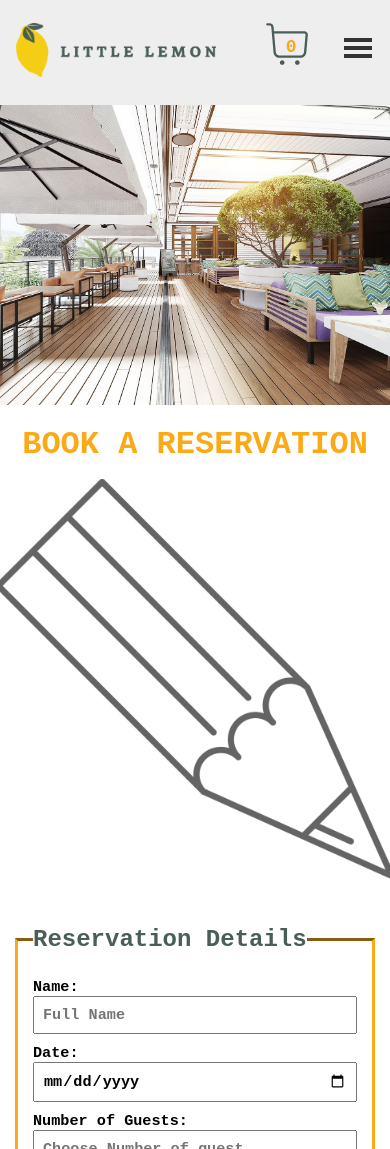
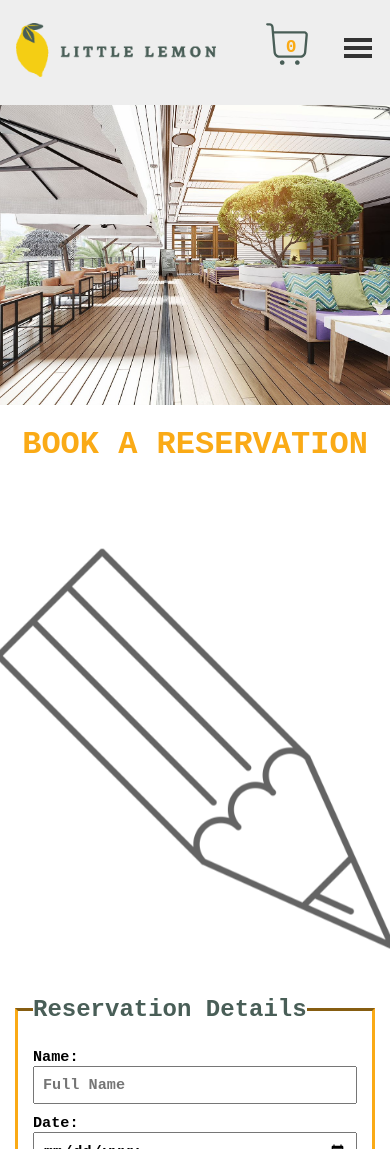
Before and after one commit to UCHEOGBU007/Little-lemon-Capstone-project, a React (Vite) app: page /Reservation in a window 390 px wide. Shown: the top 1149 px of the page. Built offline with nearby package versions, Linux system fonts and the light colour scheme.

Commit message:
additional styling

```diff
--- a/src/Css/Reservation.module.css
+++ b/src/Css/Reservation.module.css
@@ -180,4 +180,8 @@
     justify-content: center;
     align-items: center;
   }
+
+  .illustrationcard img {
+    padding-top: 70px;
+  }
 }
```
